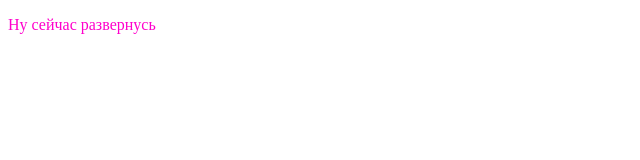
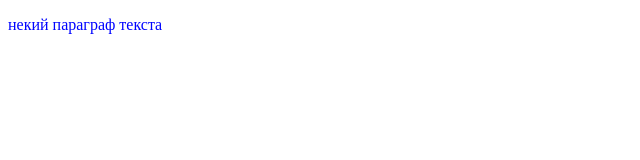
Before and after one commit to StanislavZyuzko/summary_git_june_2022, a plain HTML site: page index.html in a window 1280 px wide. Shown: the whole page, without its empty margins (0-640 px from the left). Drawn offline with Linux system fonts and the light colour scheme.

```diff
--- a/index.css
+++ b/index.css
@@ -1,3 +1,3 @@
 p {
-    color: rgb(255, 0, 204);
+    color: rgb(0, 4, 255);
 }
--- a/index.html
+++ b/index.html
@@ -1,16 +1,14 @@
 <!DOCTYPE html>
 <html lang="кг">
-
 <head>
     <meta charset="UTF-8">
     <meta name="viewport" content="width=device-width, initial-scale=1.0">
     <link rel="stylesheet" href="index.css">
     <title>Изучаем Гитхаб дальше</title>
 </head>
-<p>Ну сейчас развернусь</p>
+<p>некий параграф текста</p>
 
 <body>
 
 </body>
-
 </html>
```
